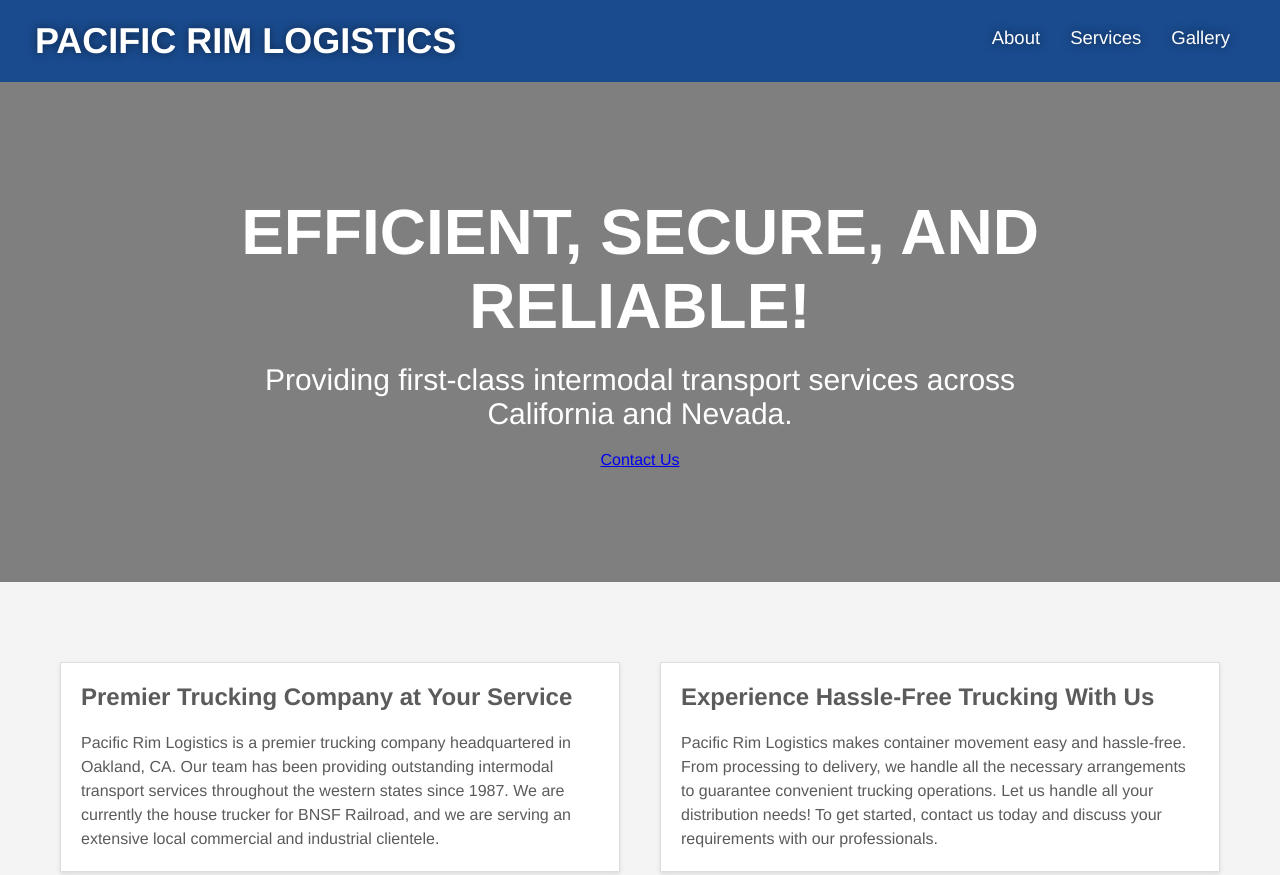
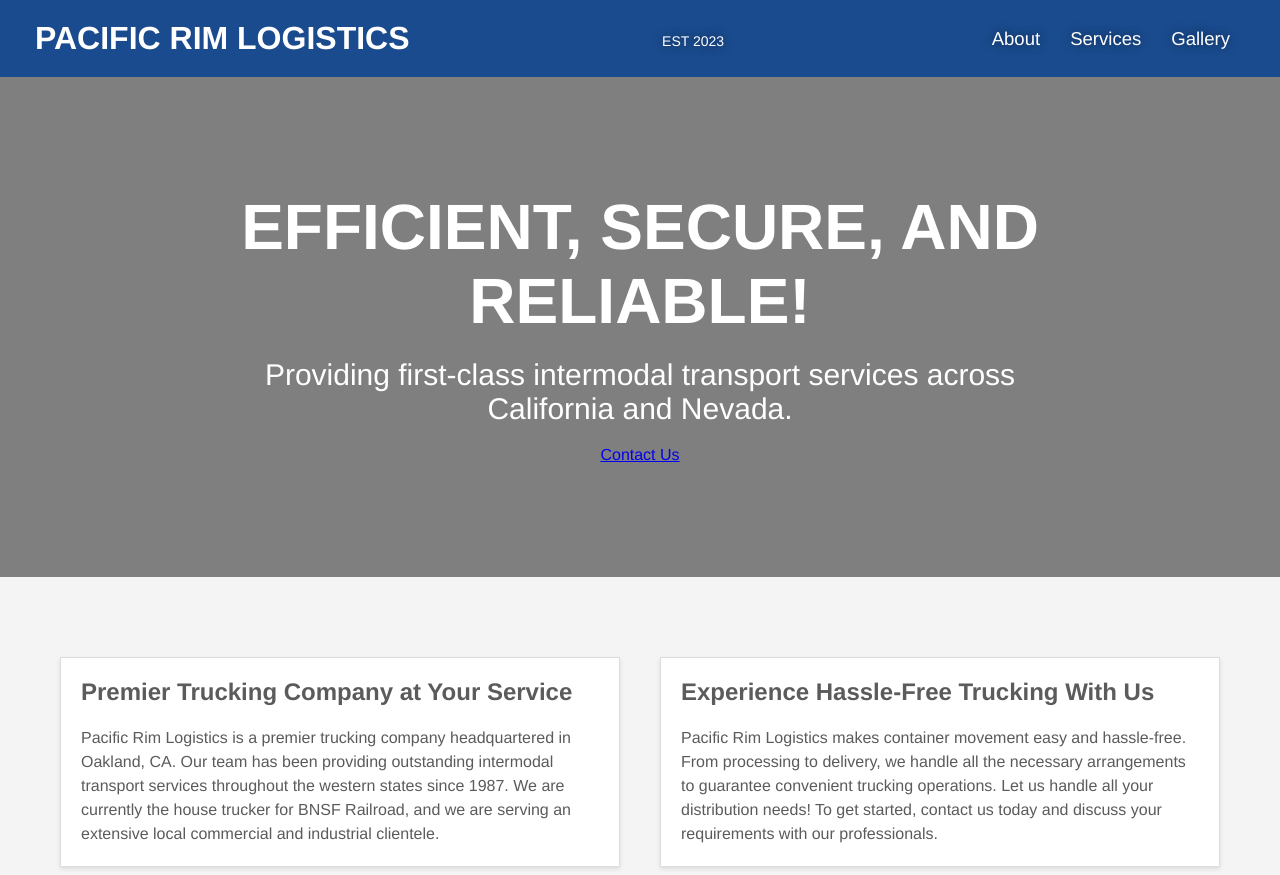
Before and after one commit to cbushehry/pac-rim-lgx, a plain HTML site: page index.html in a window 1280 px wide. Shown: the top 875 px of the page. Drawn offline with Linux system fonts and the light colour scheme.

Commit message:
minor refactors / +est 2023 to header v1

```diff
--- a/assets/css/styles.css
+++ b/assets/css/styles.css
@@ -19,24 +19,34 @@ body {
 /* HEADER / NAV BAR STYLES START */
 header {
   padding: 20px 35px;
-  background-color: var(--secondary-color); /* Update to use the blue color */
+  background-color: var(--secondary-color);
   display: flex;
   justify-content: space-between;
+  align-items: center; /* Ensure alignment for vertical centering */
   flex-wrap: wrap;
   position: sticky;
-  position: -webkit-sticky;
   top: 0;
-  background-size: cover;
-  background-attachment: fixed;
-  background-position: 80%;
   z-index: 9999;
 }
 
-header h1 {
+.logo-container {
+  display: flex;
+  flex-direction: column;
+  align-items: flex-start;
+}
+
+.logo-container h1 {
   font-weight: bold;
   margin: 0;
   font-size: 36px;
   color: var(--primary-color);
+  text-shadow: 0 0 10px rgba(0, 0, 0, 0.5);
+}
+
+.est-2023 {
+  font-size: 14px; /* Smaller text size */
+  color: var(--primary-color);
+  margin-top: 5px; /* Small space between the main text and EST 2023 */
   text-shadow: 0 0 10px rgba(0, 0, 0, 0.5);
 }
 
--- a/index.html
+++ b/index.html
@@ -9,6 +9,7 @@
 <body>
   <header>
       <h1><a href="index.html">PACIFIC RIM LOGISTICS</a></h1>
+      <span class="est-2023">EST 2023</span>
       <nav>
         <ul>
           <li><a href="#about-us">About</a></li>
```
Also changed, not shown: gallery.html (+3 -3 lines).
